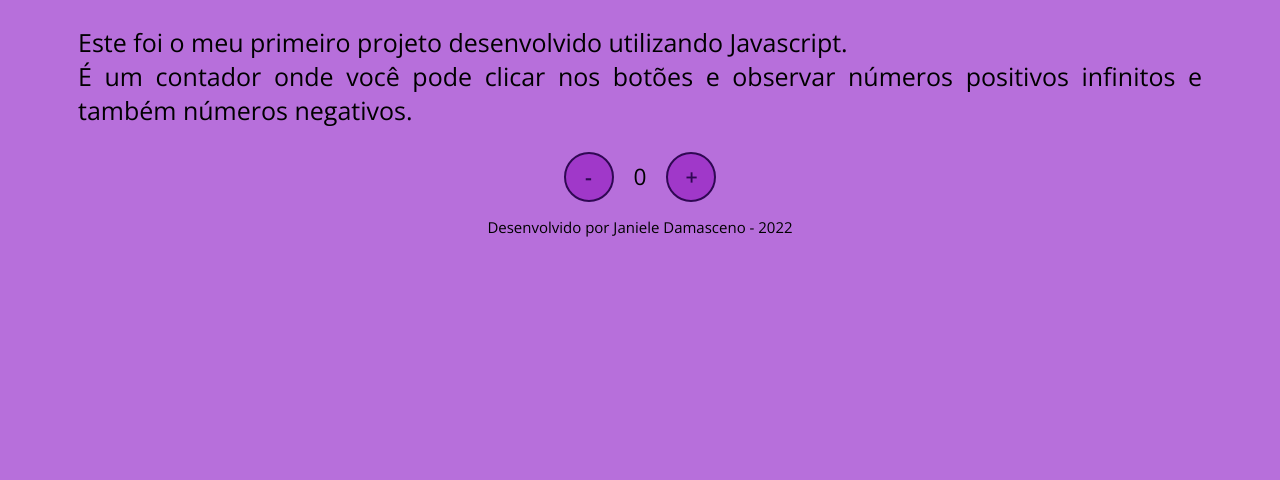
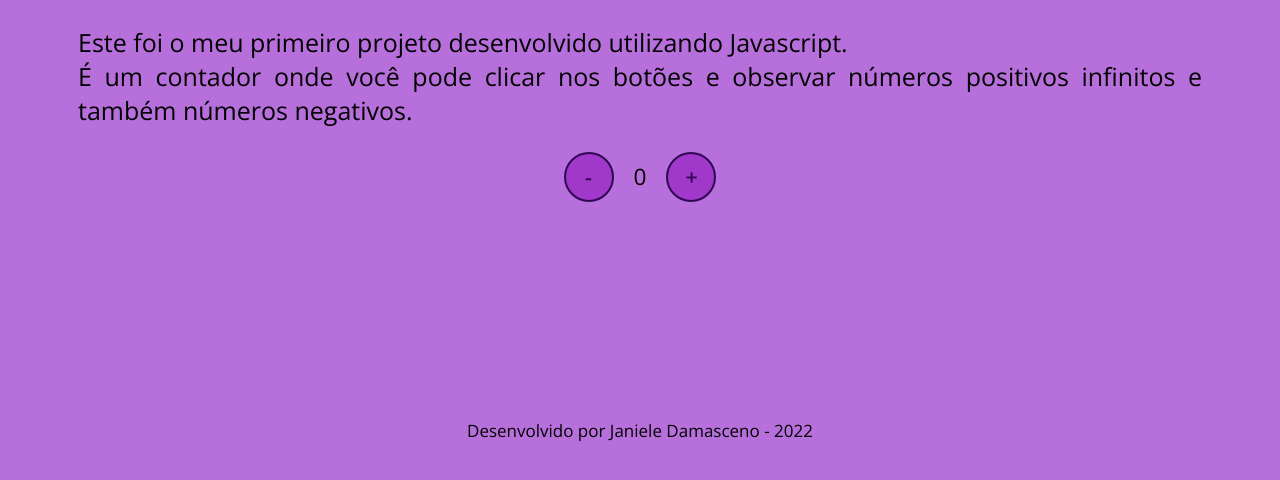
Before and after one commit to janieledamasceno/Projeto-javascript-contador, a plain HTML site: page index.html in a window 1280 px wide. Shown: the part 164-644 px from the top of the page. Drawn offline with nearby package versions, Linux system fonts and the light colour scheme.

Commit message:
edit style

```diff
--- a/css/style.css
+++ b/css/style.css
@@ -46,5 +46,6 @@ button {
 }
 
 footer p {
-    font-size: 15px;
+    font-size: 17px;
+    padding-top: 200px;
 }
```
